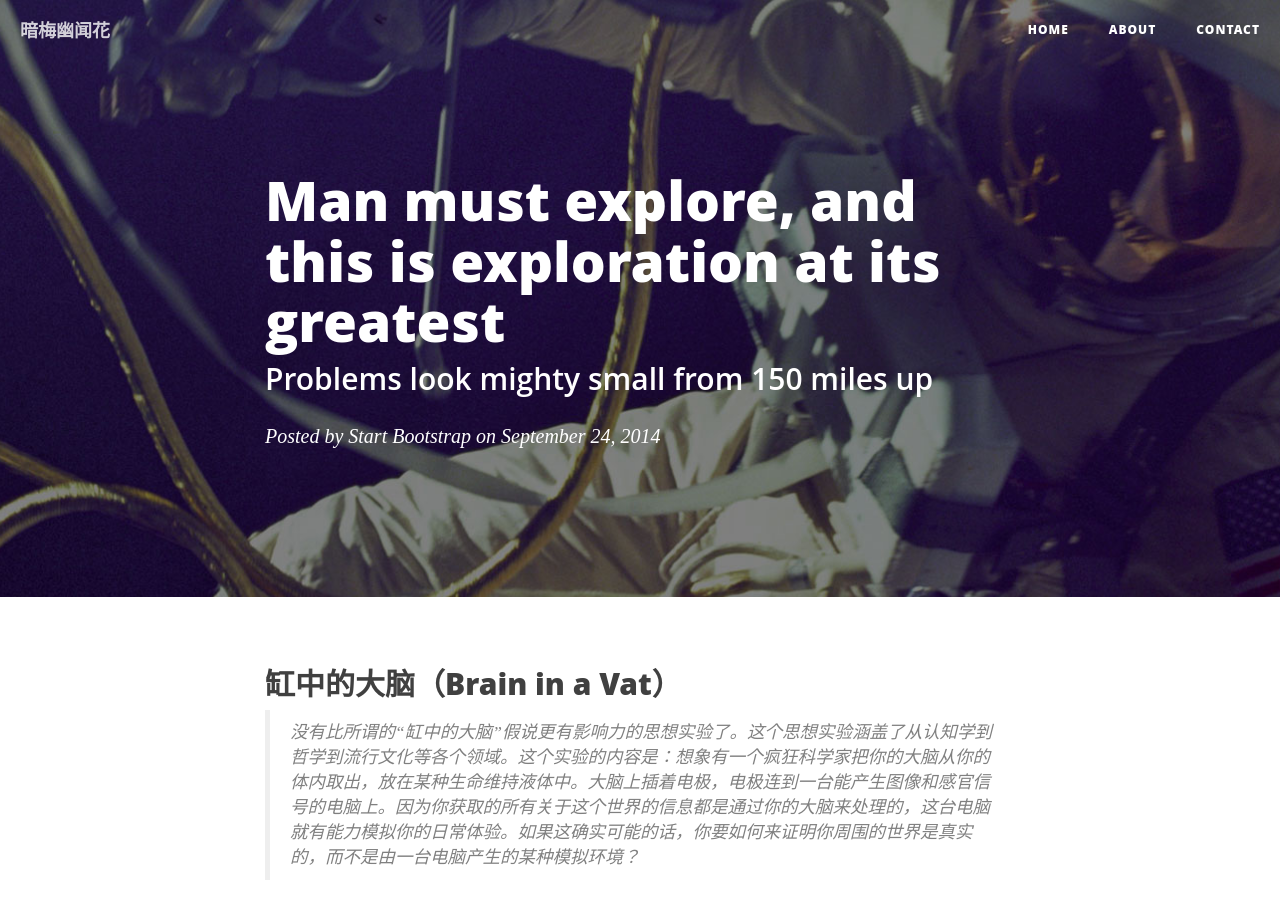
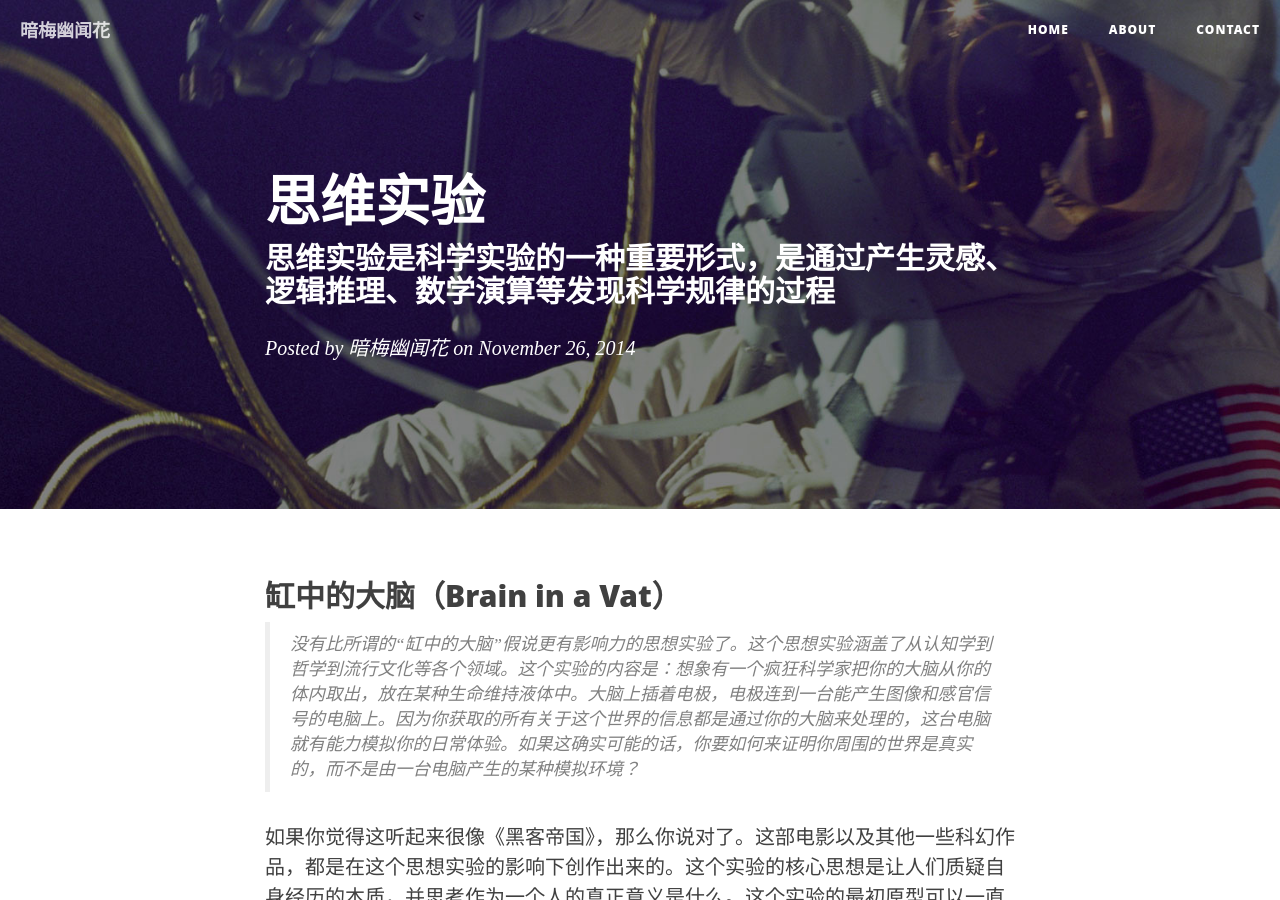
Before and after one commit to anypossiblew/my-blog, a Jekyll site: the page built from _posts/2014-11-26-thought-experiment.markdown, in a window 1280 px wide and 900 px high. Built offline with Jekyll 4.4.1, drawn with Linux system fonts in a browser that asks for light colours; nearby versions of some CDN libraries; comment, search, counter and statistics services are not loaded.

Commit message:
Update 2014-11-26

```diff
--- a/_posts/2014-09-24-man-must-explore.markdown
+++ b/_posts/2014-11-26-thought-experiment.markdown
@@ -1,9 +1,9 @@
 ---
 layout:     post
-title:      "Man must explore, and this is exploration at its greatest"
-subtitle:   "Problems look mighty small from 150 miles up"
-date:       2014-09-24 12:00:00
-author:     "Start Bootstrap"
+title:      "思维实验"
+subtitle:   "思维实验是科学实验的一种重要形式，是通过产生灵感、逻辑推理、数学演算等发现科学规律的过程"
+date:       2014-11-26 12:00:00
+author:     "暗梅幽闻花"
 header-img: "img/post-bg-06.jpg"
 ---
 
```
